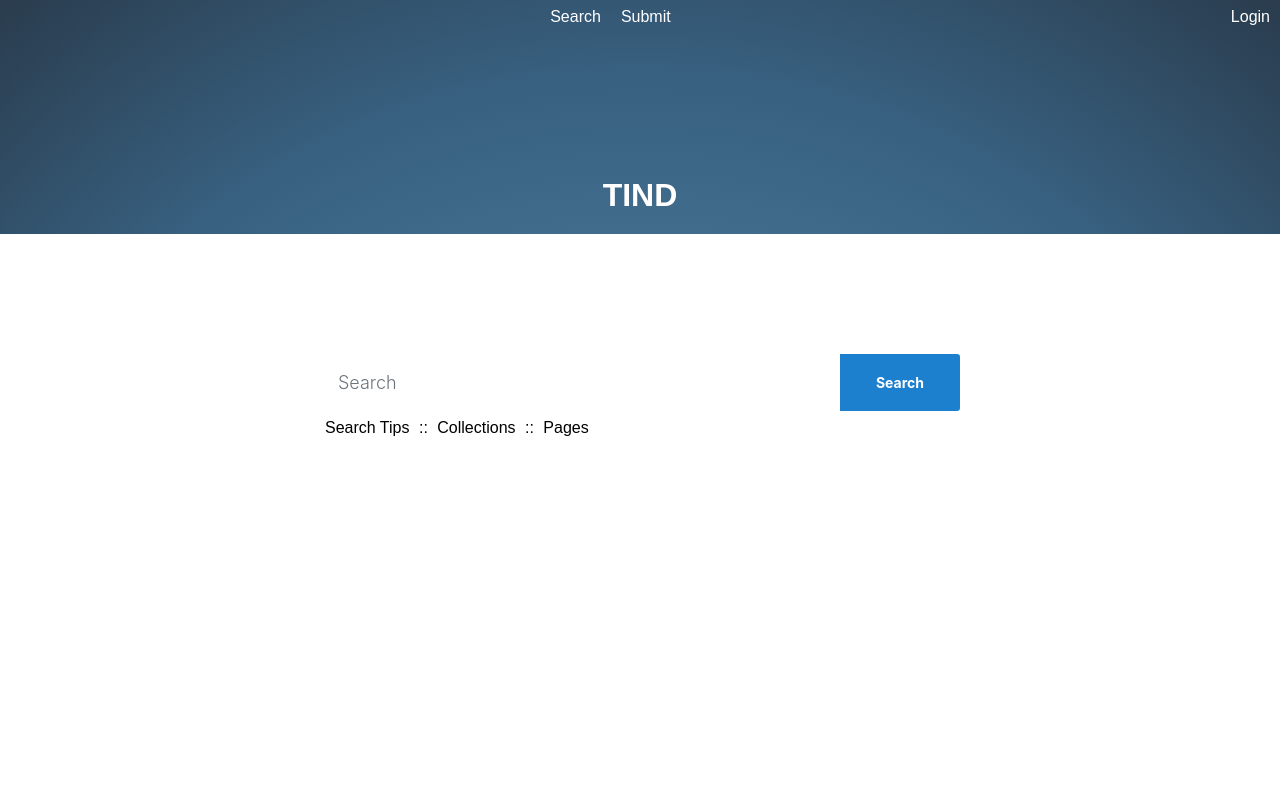
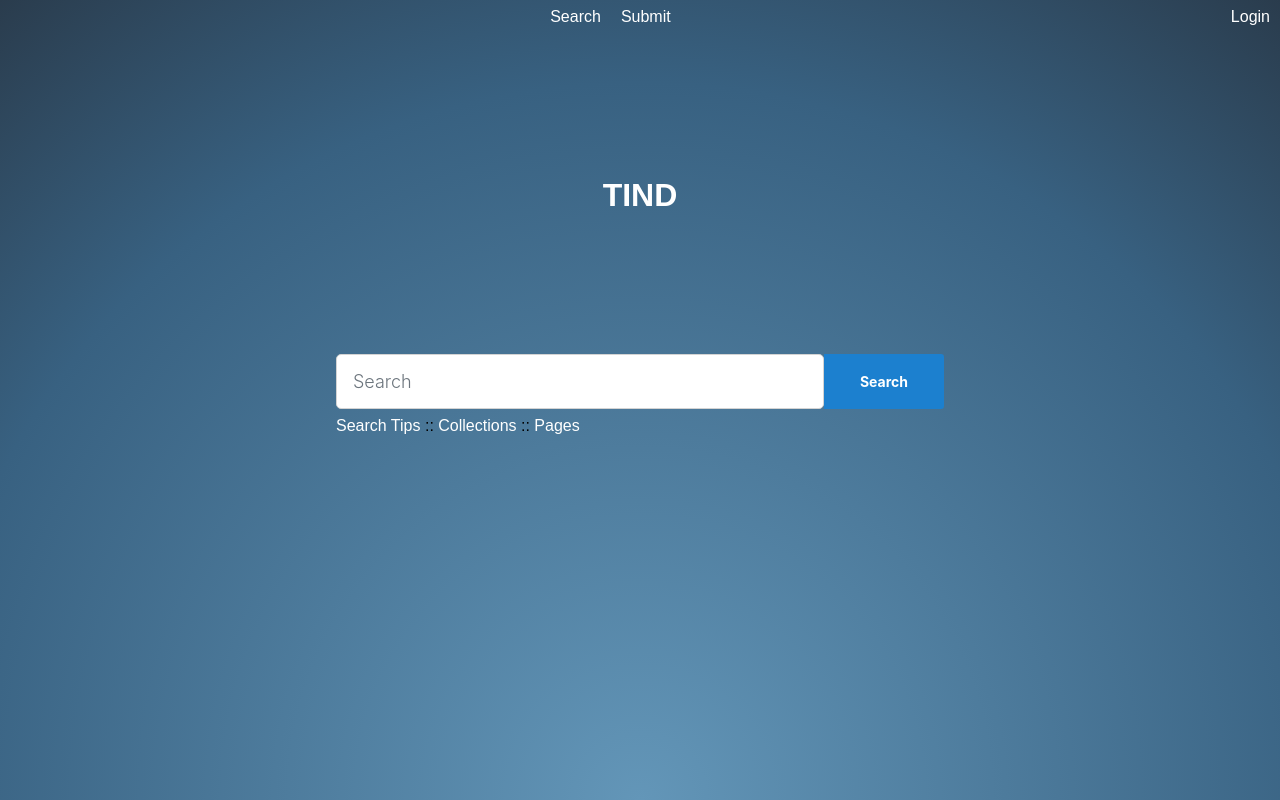
Before and after one commit to anteAdamovic/tind-2-next, a Next.js app: page / in a window 1280 px wide. Built offline with nearby package versions, Linux system fonts and the light colour scheme; a web font is replaced by a local one.

Commit message:
Testing submission

```diff
--- a/components/custom-input/SearchBar.module.css
+++ b/components/custom-input/SearchBar.module.css
@@ -19,6 +19,8 @@
   border-top-right-radius: 0px;
   border-bottom-right-radius: 0px;
   padding: 16px;
+  border: 1px solid lightgray;
+  border-radius: 5px;
 }
 
 .button {
--- a/styles/Home.module.css
+++ b/pages/Home.module.css
@@ -1,9 +1,13 @@
-.container2 {
+.container {
   padding: 0 2rem;
-  background-color: transparent !important;
   display: flex;
   align-items: center;
   flex-direction: column;
+}
+
+.link {
+  color: #fff;
+  text-decoration: none;
 }
 
 .main {
--- a/pages/index.tsx
+++ b/pages/index.tsx
@@ -1,7 +1,7 @@
 import { useState } from "react";
 import CustomInput from "../components/custom-input/CustomInput";
 import { mapHostToTenant } from "../utils";
-import "../styles/Home.module.css"
+import styles from "./Home.module.css"
 
 export default function HomePage({ tenantInfo }: any) {
   const [search, setSearch] = useState("");
@@ -24,7 +24,7 @@ export default function HomePage({ tenantInfo }: any) {
       <div className="brand">
         <h1>{tenantInfo?.config.CFG_SITE_NAME}</h1>
       </div>
-      <div className="container">
+      <div className={styles.container}>
         <div
           style={{
             width: "50%",
@@ -41,8 +41,8 @@ export default function HomePage({ tenantInfo }: any) {
             />
           </div>
           <div style={{ paddingTop: "8px" }}>
-            <a href="/docs/search-guide?ln=en">Search Tips</a> ::{" "}
-            <a href="">Collections</a> :: <a href="/pages">Pages</a>
+            <a className={styles.link} href="/docs/search-guide?ln=en">Search Tips</a> ::{" "}
+            <a className={styles.link} href="">Collections</a> :: <a className={styles.link} href="/pages">Pages</a>
           </div>
         </div>
       </div>
```
Also changed, not shown: pages/pages/new-page/index.tsx (+14 -3 lines).
